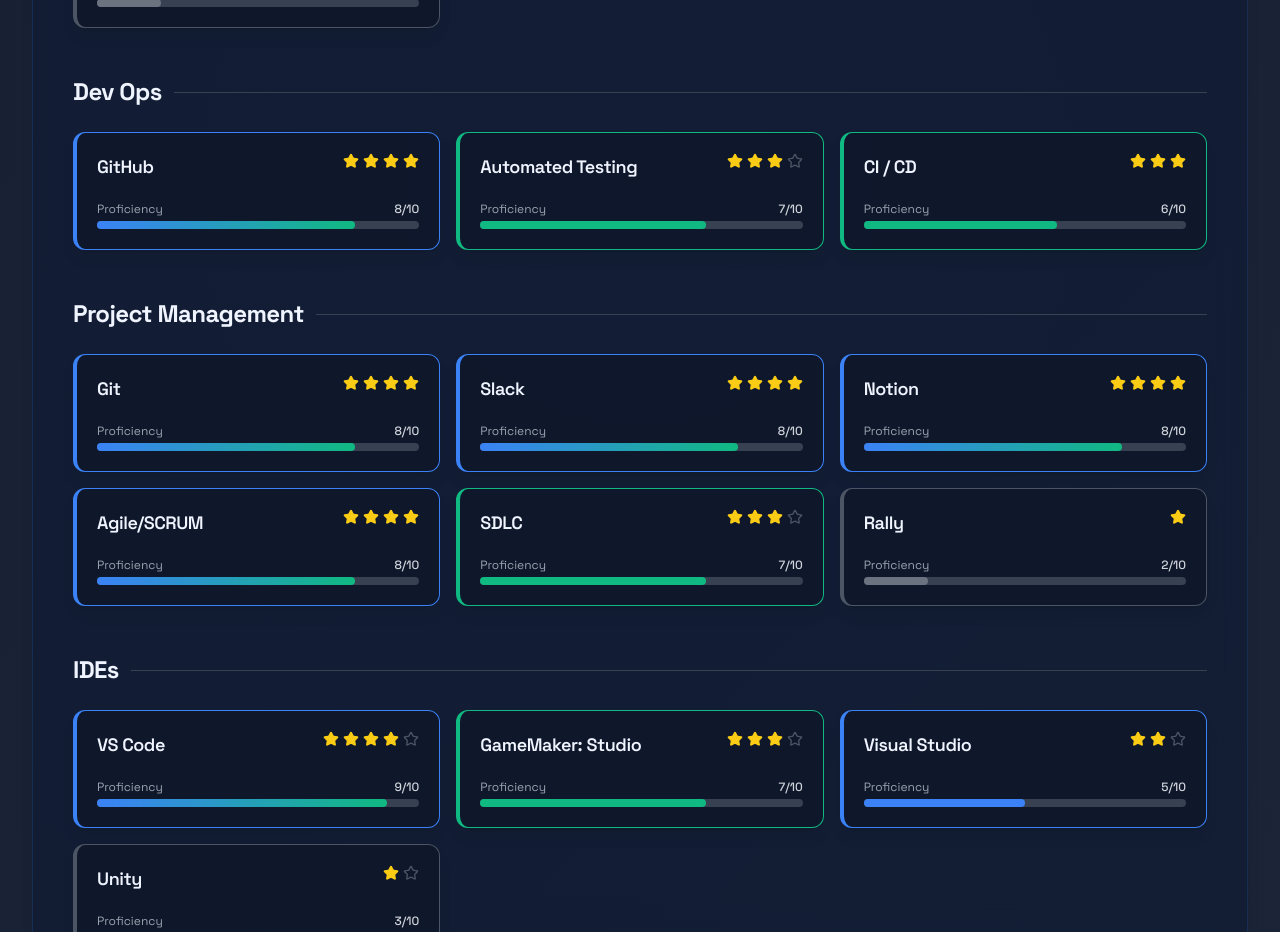
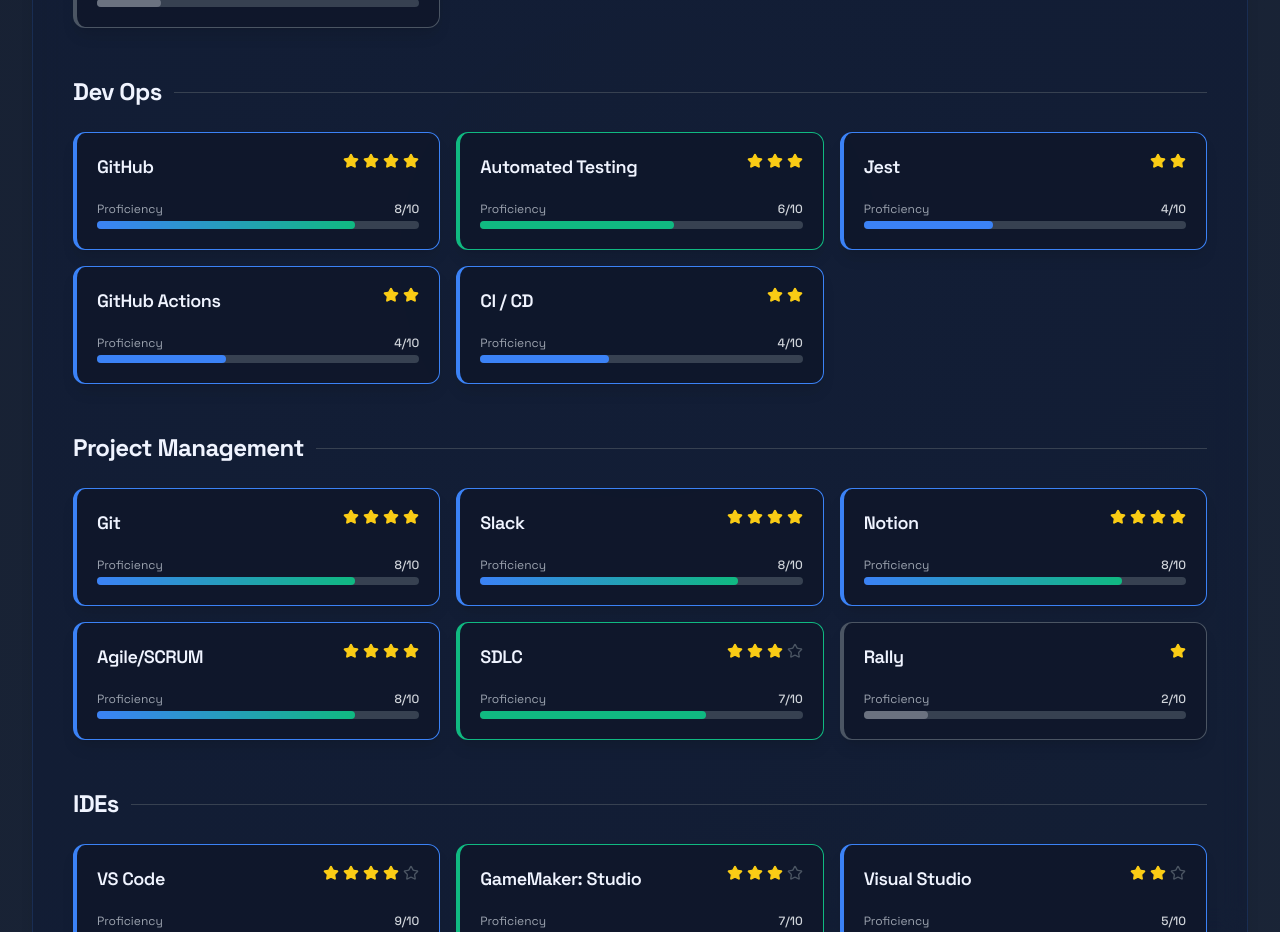
Before and after one commit to SamWhillance/samwhillance.com, a Next.js app: page /skills in a window 1280 px wide. Shown: the part 4280-5212 px from the top of the page. Built offline with nearby package versions, Linux system fonts and the light colour scheme.

Commit message:
Updated skills

```diff
--- a/src/app/skills/page.tsx
+++ b/src/app/skills/page.tsx
@@ -288,9 +288,11 @@
 	{ name: 'ERDs', value: 5, category: 'Database' },
 
 	// Dev Ops
-	{ name: 'CI / CD', value: 6, category: 'Dev Ops' },
+	{ name: 'Jest', value: 4, category: 'Dev Ops' },
+	{ name: 'GitHub Actions', value: 4, category: 'Dev Ops' },
+	{ name: 'CI / CD', value: 4, category: 'Dev Ops' },
 	{ name: 'GitHub', value: 8, category: 'Dev Ops' },
-	{ name: 'Automated Testing', value: 7, category: 'Dev Ops' },
+	{ name: 'Automated Testing', value: 6, category: 'Dev Ops' },
 
 	// Project Management
 	{ name: 'Git', value: 8, category: 'Project Management' },
```
